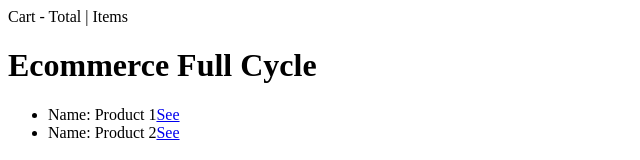
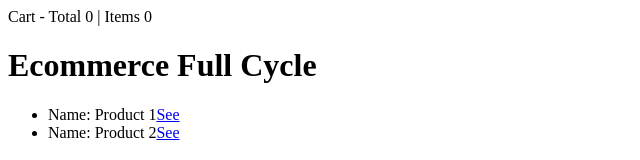
Before and after one commit to FranciscoGontijo/clean_arch, a Next.js app: page / in a window 1280 px wide. Shown: the top 160 px of the page, without its empty margins (0-640 px from the left). Built offline with nearby package versions, Linux system fonts and the light colour scheme; data requests are answered from the project's data file.

Commit message:
My cart access to context and if products list empty total return 0

```diff
--- a/src/components/my-cart.tsx
+++ b/src/components/my-cart.tsx
@@ -1,12 +1,17 @@
-import { NextPage } from "next";
 
+import * as React from 'react';
+import { useContext } from 'react';
+import { CartContext } from '@/context/cart.provider';
 
 type Props = {};
 
-export const MyCart: NextPage = (props: Props) => {
+export const MyCart = (props: Props) => {
+
+    const cartContext = useContext(CartContext);
+
     return (
         <nav>
-            Cart - Total | Items
+            Cart - Total {cartContext.total} | Items {cartContext.products.length}
         </nav>
     )
 };
--- a/src/context/cart.provider.tsx
+++ b/src/context/cart.provider.tsx
@@ -6,7 +6,7 @@ export type CartContextType = {
     addProduct: (product: Product) => void;
     removeProduct: (product: Product) => void;
     clear: () => void;
-    total: number | undefined;
+    total: number;
 }
 
 const defaultContext: CartContextType = {
@@ -27,6 +27,10 @@ export const CartProvider = ({ children }: PropsWithChildren) => {
     }, []);
 
     useEffect(() => {
+        if (products!) {
+            return;
+        }
+
         localStorage.setItem('products', JSON.stringify(products));
     }, [products])
 
@@ -43,7 +47,14 @@ export const CartProvider = ({ children }: PropsWithChildren) => {
     }, []);
 
     const total = useMemo(
-        () => products?.reduce((acc, product) => acc + product.price, 0),
+
+        () => {
+            if (!products) {
+                return 0
+            }
+
+            return products.reduce((acc, product) => acc + product.price, 0)
+        },
         [products]
     );
 
```
